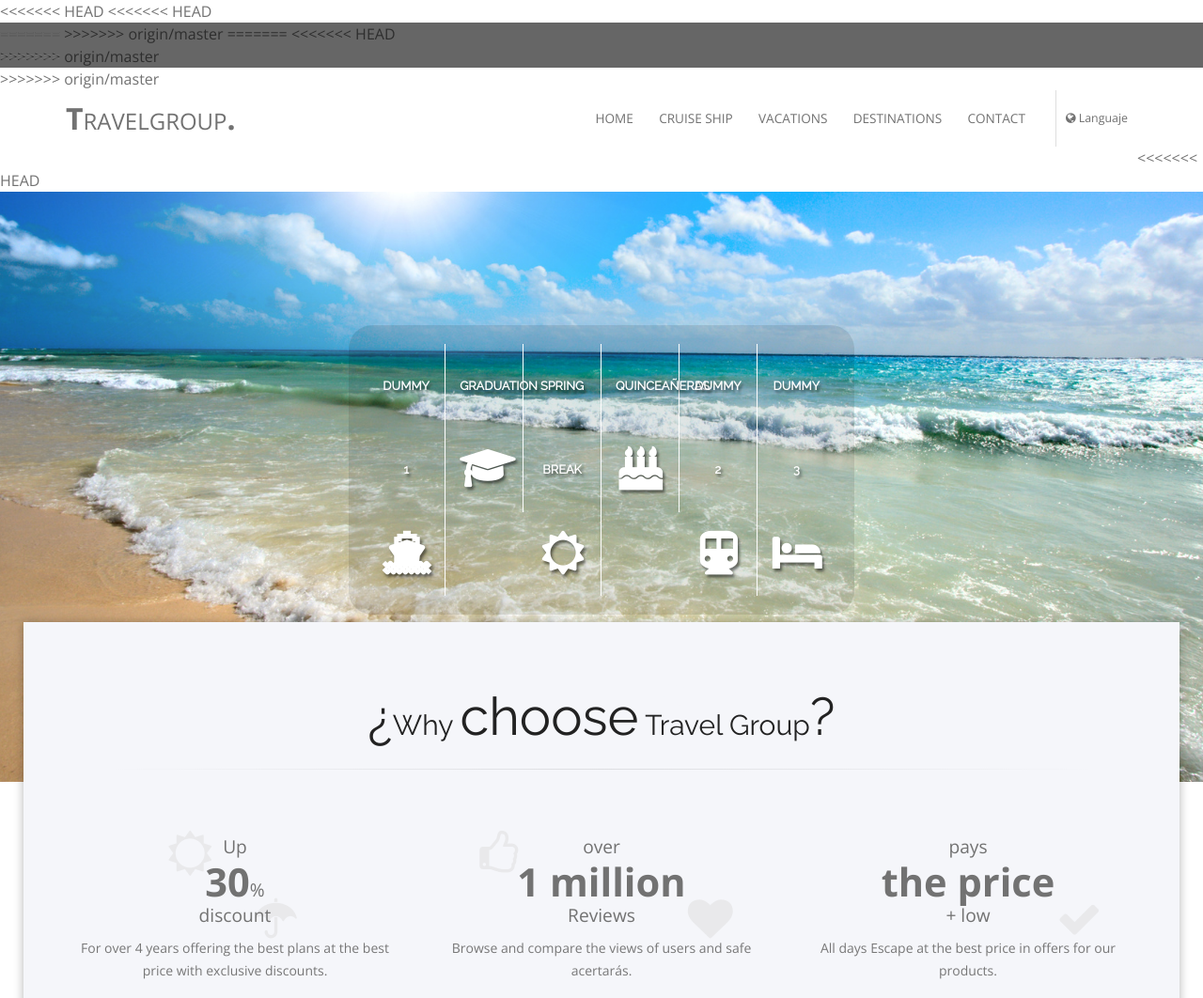
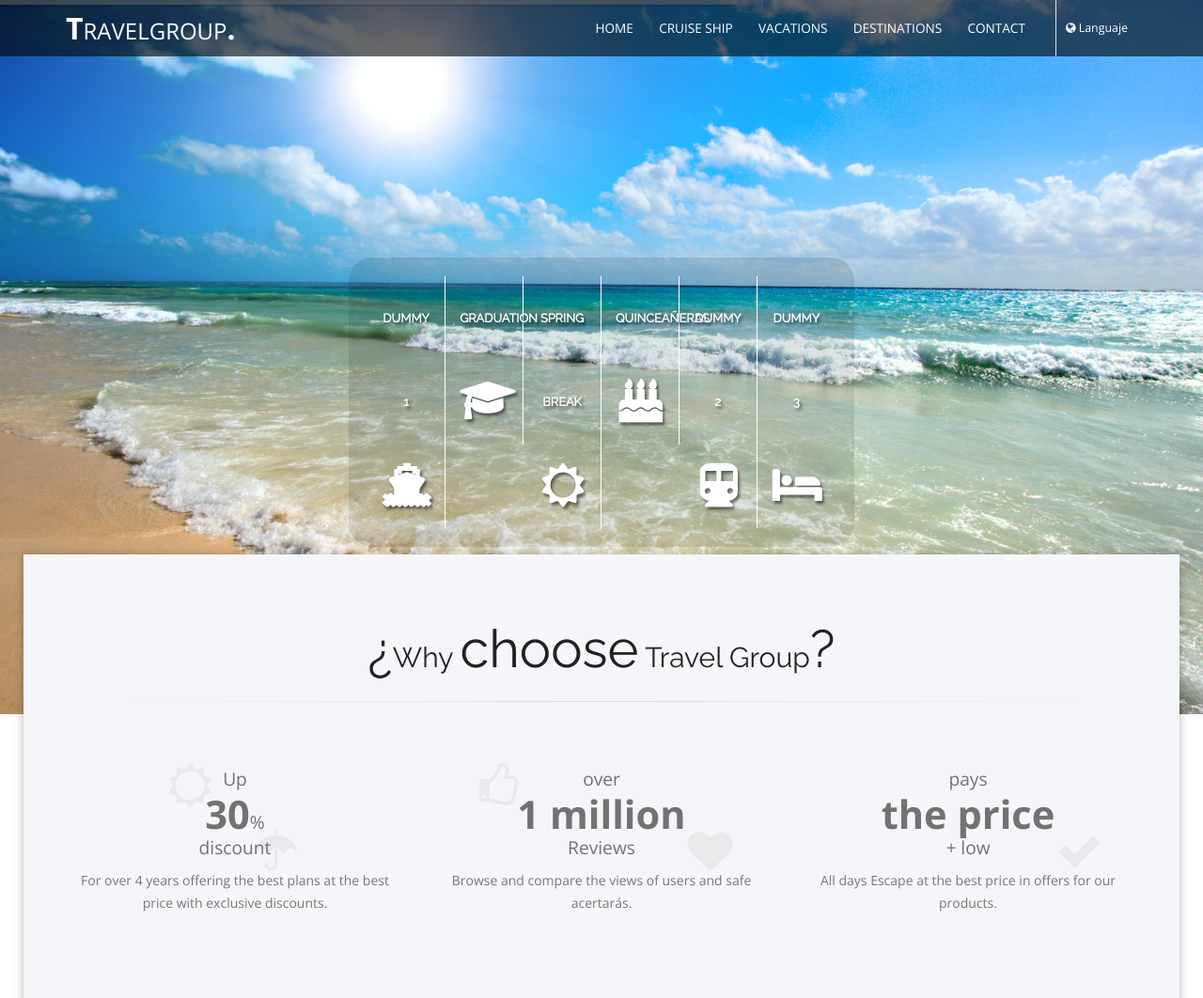
Before and after one commit to eirarangel/TravelGroup, a PHP site: page /travelgroup.php in a window 1280 px wide. Shown: the top 1062 px of the page at 94% size. Run offline with PHP 8.4, Linux system fonts and the light colour scheme; some libraries are stand-ins or nearby versions.

Commit message:
Solve conflicts

```diff
--- a/menu.php
+++ b/menu.php
@@ -1,9 +1,6 @@
-<<<<<<< HEAD
 <div id="header-sticky-wrapper" class="sticky-wrapper" style="height: 60px;"><header id="header" class="header-v1">
                 <!-- Main Nav -->
-=======
-<header  class="header-v3">
->>>>>>> origin/master
+
                 <nav class="flat-mega-menu">
                     <!-- flat-mega-menu class -->
                     <label for="mobile-button"> <i class="fa fa-bars"></i></label><!-- mobile click button to show menu -->
@@ -80,9 +77,5 @@
                         </li>
                     </ul>
                 </nav>
-<<<<<<< HEAD
                 <!-- Main Nav -->
             </header></div>
-=======
-                </header>
->>>>>>> origin/master
--- a/travelgroup.php
+++ b/travelgroup.php
@@ -47,17 +47,11 @@
         <div id="layout">
 
             <!-- Header-->
-<<<<<<< HEAD
-                <?php
-                include 'menu.php';
-                ?>
-=======
                 <!-- Main Nav -->
                 <?php
                 include 'menu.php';
                 ?>
                 <!-- Main Nav -->
->>>>>>> origin/master
             <!-- End Header-->
 
              <!-- Slide And Filter Section-->
```
